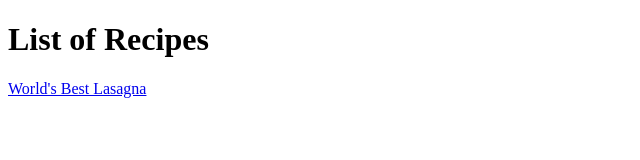
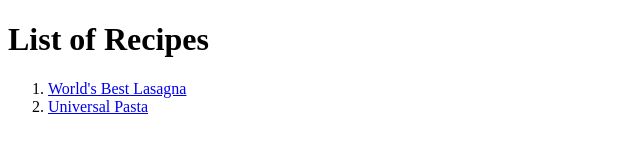
Before and after one commit to eqyng/odin-recipes, a plain HTML site: page index.html in a window 1280 px wide. Shown: the whole page, without its empty margins (0-640 px from the left). Drawn offline with Linux system fonts and the light colour scheme.

Commit message:
Modify index.html so Pasta recipe is added and in an ordered list

```diff
--- a/index.html
+++ b/index.html
@@ -6,6 +6,10 @@
 </head>
 <body>
     <h1>List of Recipes</h1>
-    <a href="recipes/lasagna.html" target="_blank" rel="noopener noreferrer">World's Best Lasagna</a>
+    <ol>
+        <li><a href="recipes/lasagna.html" target="_blank" rel="noopener noreferrer">World's Best Lasagna</a></li>
+        <li><a href="recipes/pasta.html" target="_blank" rel="noopener noreferrer">Universal Pasta</a></li>
+    </ol>
+
 </body>
 </html>
```
